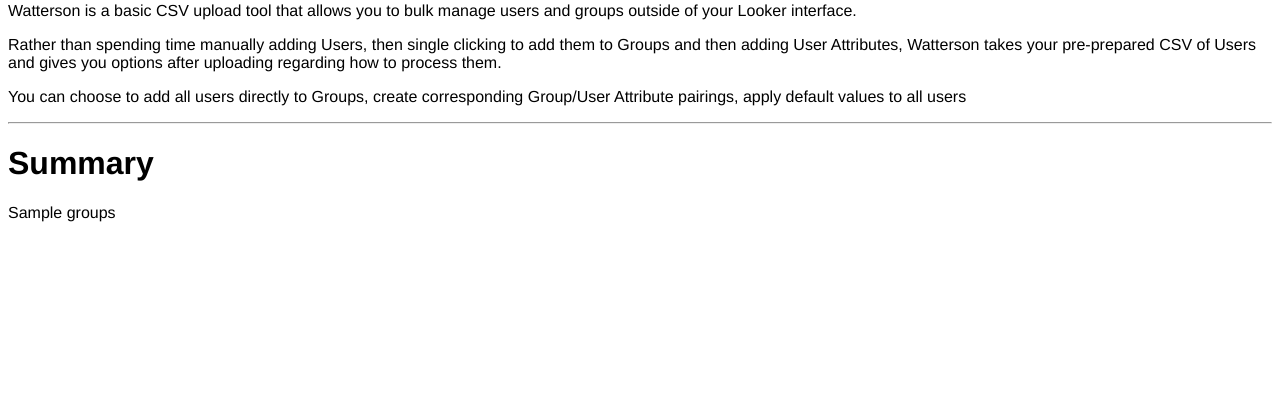
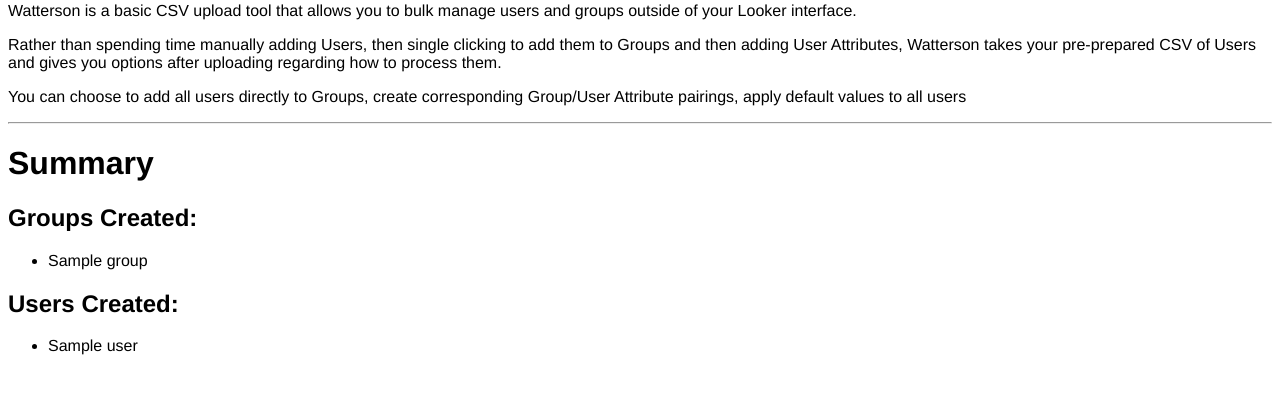
Before and after one commit to seanlhiggins/watterson, a Flask app: template templates/process.html in a window 1280 px wide. Shown: the part 134-528 px from the top of the page. Run offline with Flask 2, Linux system fonts and the light colour scheme; the template is opened without the code that fills it: most values are stand-ins (such as "Sample title", 1, 10 or a date in 2020).

Commit message:
clean up the list elements in the process html, better returns from functions, hide credentials on front end

```diff
--- a/static/style.css
+++ b/static/style.css
@@ -124,11 +124,11 @@
   box-shadow: inset 0 0.0625em 0 0.0625em rgba(0,0,0,0.075);
   display: inline-block;
   height: 1.2em;
-  margin: 0 0.75em;
+  /*margin: 0 0.75em;*/
   position: relative;
   transition: all 120ms;
   vertical-align: -0.5em;
-  width: 2em;
+  width: 2.5em;
 }
 
 .checkbox-value::before {
@@ -139,14 +139,15 @@
   box-shadow: 0 0.0625em 0 0.0625em rgba(0,0,0,0.075);
   content: '';
   display: block;
-  height: 1.2em;
+  height: 1.3em;
   left: 25%;
+  right: 25%;
   margin-left: -0.9375em;
   margin-top: -0.125em;
   position: absolute;
   top: 0;
   transition: all 120ms ease-in;
-  width: 1.2em;
+  width: 1.3em;
 }
 
 input:checked + .checkbox-value {
@@ -155,7 +156,7 @@ input:checked + .checkbox-value {
 }
 
 input:checked + .checkbox-value::before {
-  left: 75%;
+  left: 90%;
 }
 
 .txtin {
--- a/templates/process.html
+++ b/templates/process.html
@@ -26,10 +26,25 @@
 
 {% block main %}
 <h1>Summary</h1>
+<div class="output">
+	<div class = "groups">
+		<h2> Groups Created:</h2>
+	<ul>{% for group in groups %}
+		<li> {{ group }}</li>
+		{% endfor %}
+	</ul>
+	</div>
+	<div class="users">
+		<h2> Users Created:</h2>
 
-{{ groups | safe }}
+	<ul>{% for user in users %}
+		<li> {{ user }}</li>
+		{% endfor %}
+
+	</ul>
+	</div>
+</div>
 {% endblock %}
-
 <body>
 </body>
 </html>
--- a/templates/upload.html
+++ b/templates/upload.html
@@ -49,13 +49,13 @@
 			Client ID:
 			</label>
 			<div class="clientinput">
-				<input class="txtin" type="text" name="clientid">
+				<input class="txtin" type="password" name="clientid">
 			</div>
 			<label class="label">
 			Client Secret:
 			</label>
 			<div class="secretinput">
-				<input class="txtin" type="text" name="clientsecret">
+				<input class="txtin" type="password" name="clientsecret">
 			</div>
 			<br>
 			<div class="upload-btn-wrapper">
--- a/watterson.py
+++ b/watterson.py
@@ -134,7 +134,7 @@ def create_groups(group_header_name, data):
 				print("Failed to create " + group)
 		else:
 			print("Group " + group + " already exists")
-	return '''<h2 Groups Created</h2> - {}'''.format([groups for groups in adjusted_column_values])
+	return [groups for groups in adjusted_column_values]
 
 def update_group_name(groupheadername, data):
 	datanonnulls = data
@@ -196,8 +196,7 @@ def add_users_to_groups(email_header, group_header,data):
 			print("Added user " + k + " to Group " + v)
 		except:
 			"Group or User Not Found"
-	return '''<h2>Groups Created</h2> -
-	<h2>Users created</h2> - {}'''.format(groups_created, [x for x in user_emails])
+	return groups_created, user_emails
 
 
 ##### USER ATTRIBUTE FUNCTIONS
@@ -325,7 +324,7 @@ def uploaded_file(filename):
 		else:
 			i+=1
 	return render_template('process.html',
-							data=html_table, groups=items_created)
+							data=html_table, groups=items_created[0], users=items_created[1])
 
 
 
```
